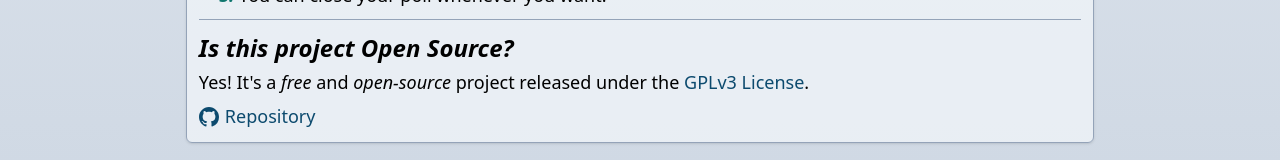
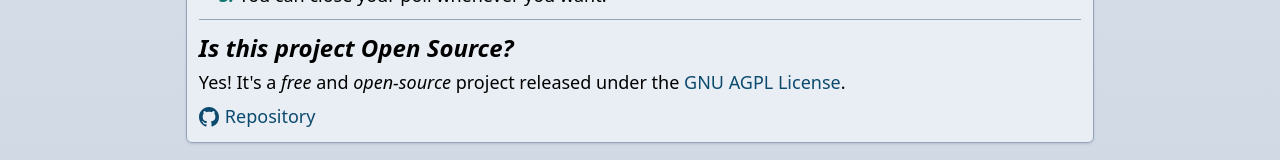
Before and after one commit to SSbit01/Voting-App, a Next.js app: page / in a window 1280 px wide. Shown: the part 468-628 px from the top of the page. Built offline with nearby package versions, Linux system fonts and the light colour scheme; no server answers.

Commit message:
fix(home): GPL to AGPL license

```diff
--- a/pages/index.tsx
+++ b/pages/index.tsx
@@ -46,7 +46,7 @@ export default function HomePage() {
               header: "Is this project Open Source?",
               content: (
                 <>
-                  <p>Yes! It&apos;s a <em>free</em> and <em>open-source</em> project released under the <a href="https://www.gnu.org/licenses/gpl-3.0.en.html" target="_blank" rel="noreferrer" className={actionClassName}>GPLv3 License</a>.</p>
+                  <p>Yes! It&apos;s a <em>free</em> and <em>open-source</em> project released under the <a href="https://www.gnu.org/licenses/agpl-3.0.en.html" target="_blank" rel="noreferrer" className={actionClassName}>GNU AGPL License</a>.</p>
                   <p className="mt-1.5">
                     <a href="https://github.com/SSbit01/voting-app" target="_blank" rel="noreferrer" className={actionClassName}>
                       <svg viewBox="0 0 16 16" className="inline-block align-sub w-5 mr-1.5" fill="currentColor" aria-hidden="true">
```
